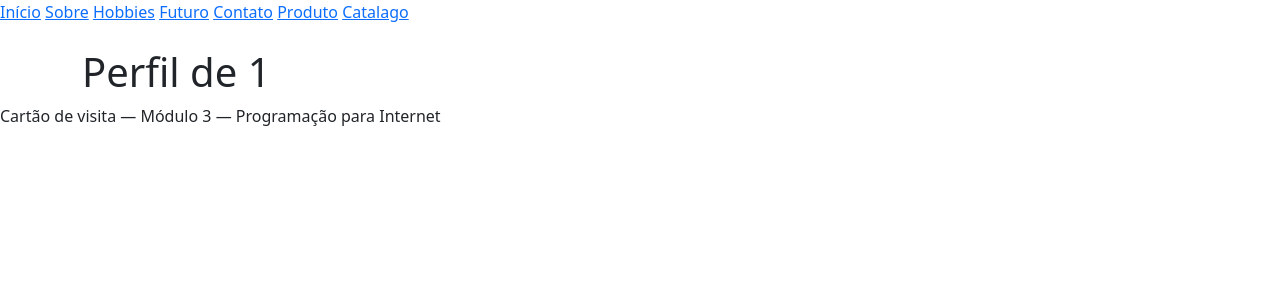
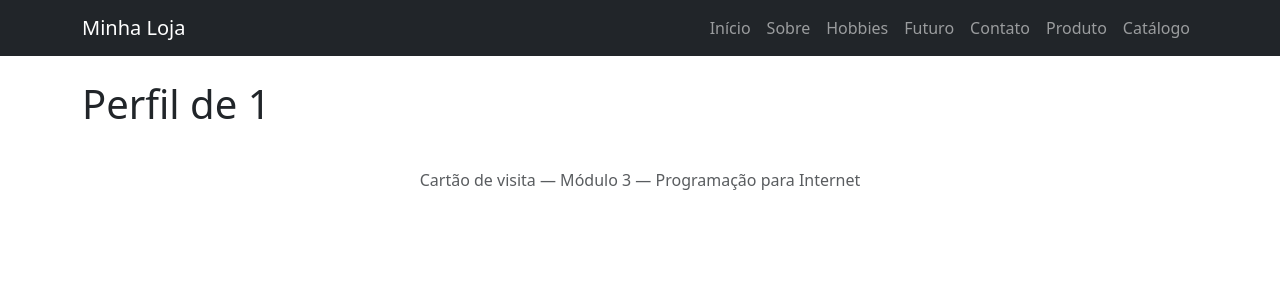
Before and after one commit to wilsonvieiradeoliveira/pi_wilson, a Flask app: page /aluno/1 in a window 1280 px wide. Shown: the top 300 px of the page. Run offline with Flask 3, Linux system fonts and the light colour scheme.

Commit message:
navbar bootstrap
Substitui o nav simples por uma navbar Bootstrap (navbar-expand-lg
navbar-dark bg-dark) com todos os links do site, propagada a todas
as paginas via base.html.

Co-Authored-By: Claude Sonnet 5 <noreply@anthropic.com>

```diff
--- a/templates/base.html
+++ b/templates/base.html
@@ -7,21 +7,26 @@
     <!-- <link rel="stylesheet" href="{{ url_for('static', filename='bootstrap.min.css') }}"> -->
 </head>
 <body>
-    <nav>
-        <a href="/">Início</a>
-        <a href="/sobre">Sobre</a>
-        <a href="/hobbies">Hobbies</a>
-        <a href="/futuro">Futuro</a>
-        <a href="/contato">Contato</a>
-        <a href="/produto">Produto</a>
-        <a href="/catalago">Catalago</a>
+    <nav class="navbar navbar-expand-lg navbar-dark bg-dark">
+        <div class="container">
+            <a class="navbar-brand" href="/">Minha Loja</a>
+            <div class="navbar-nav">
+                <a class="nav-link" href="/">Início</a>
+                <a class="nav-link" href="/sobre">Sobre</a>
+                <a class="nav-link" href="/hobbies">Hobbies</a>
+                <a class="nav-link" href="/futuro">Futuro</a>
+                <a class="nav-link" href="/contato">Contato</a>
+                <a class="nav-link" href="/produto">Produto</a>
+                <a class="nav-link" href="/catalago">Catálogo</a>
+            </div>
+        </div>
     </nav>
 
     <main class="container mt-4">
         {% block conteudo %}{% endblock %}
     </main>
 
-    <footer>
+    <footer class="text-center text-muted py-3 mt-4">
         <p>Cartão de visita &mdash; Módulo 3 &mdash; Programação para Internet</p>
     </footer>
 </body>
```
